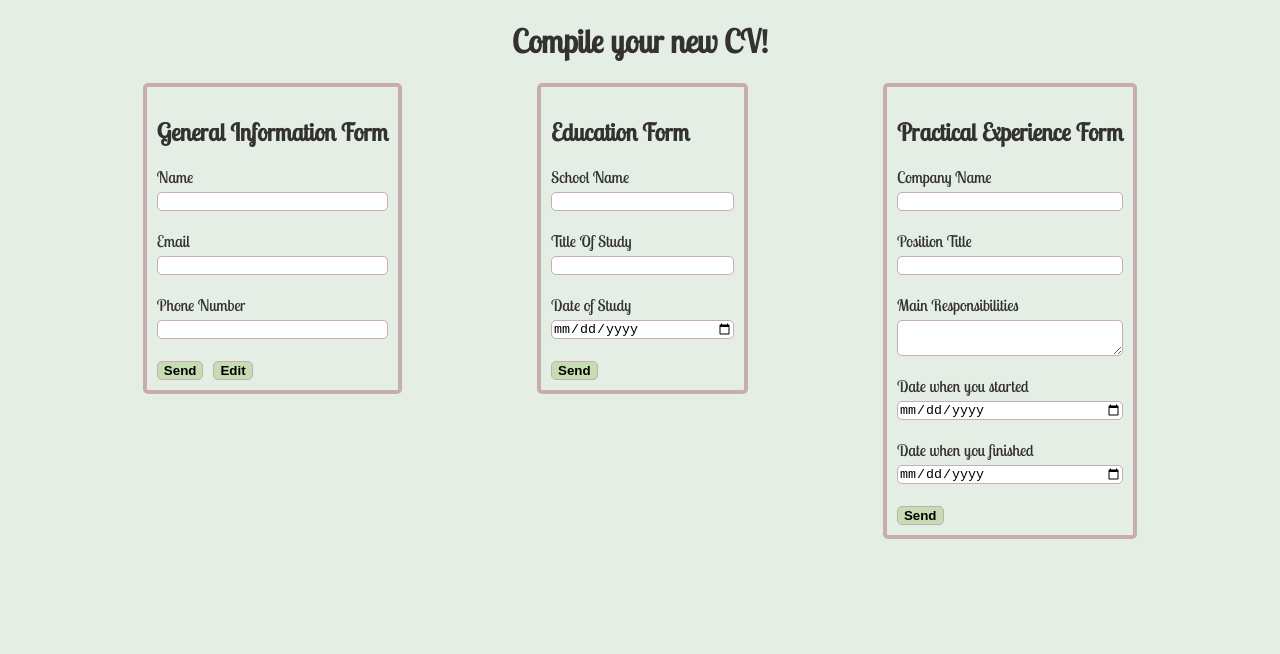
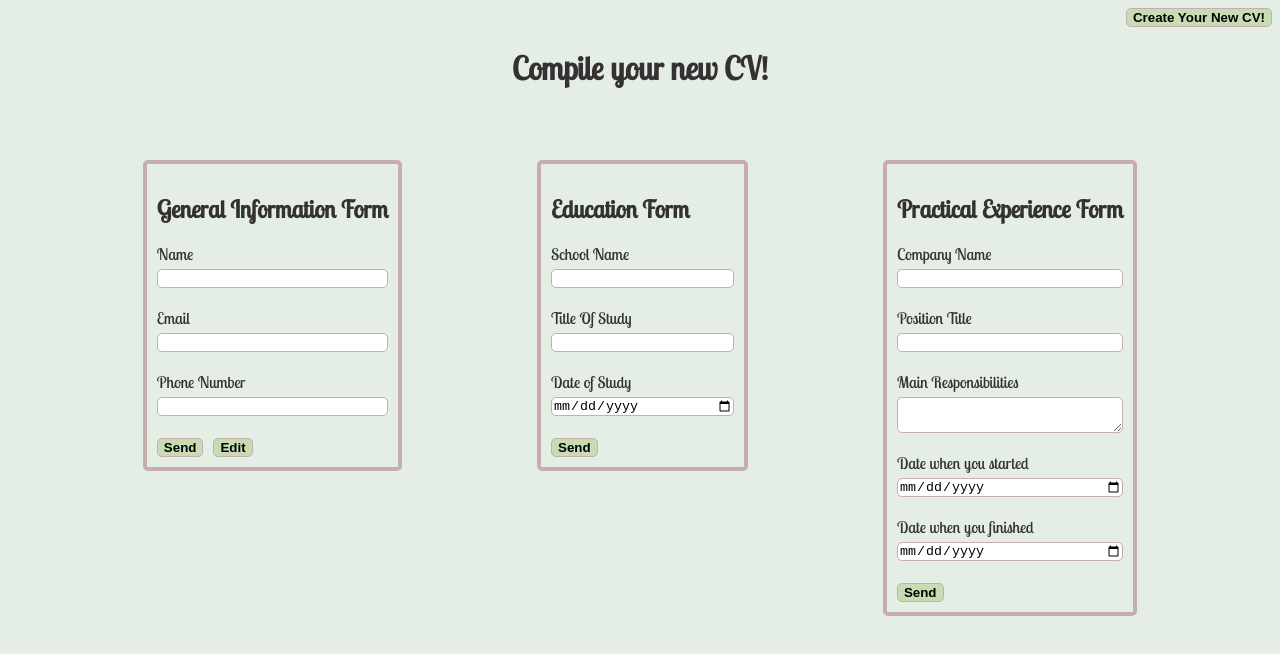
Before and after one commit to Vincde/Project-CV-Application, a React (Vite) app: page / in a window 1280 px wide. Shown: the top 654 px of the page. Built offline with nearby package versions, Linux system fonts and the light colour scheme.

Commit message:
Add styling to title/button container in App.jsx

```diff
--- a/src/App.css
+++ b/src/App.css
@@ -1,3 +1,18 @@
+input, textarea{
+    border-radius: 5px;
+    border: 1px solid #c7adad;
+    outline: none;
+}
+
+button{
+    border-radius: 5px;
+    font-weight:550;
+    outline: none;
+    border: 1px solid #c7adad;
+    background-color: #afce8c8e;
+}
+
+
 .form-components{
     display: flex;
     justify-content: space-evenly;
@@ -17,23 +32,22 @@
     gap: 5px;
 }
 
-input, textarea{
-    border-radius: 5px;
-    border: 1px solid #c7adad;
-    outline: none;
-}
 
-button{
-    border-radius: 5px;
-    font-weight:550;
-    outline: none;
-    border: 1px solid #c7adad;
-    background-color: #afce8c8e;
-}
 
 .form-components input, .form-components textarea{
     margin-bottom: 15px;
 }
+
+.form-title-bttn{
+    margin-bottom: 50px;
+    display: flex;
+    flex-direction: column;
+}
+
+.form-title-bttn button{
+    align-self:flex-end;
+}
+
 
 
 .infoBox{
--- a/src/App.jsx
+++ b/src/App.jsx
@@ -26,12 +26,17 @@ function App() {
 
     return(
         <>
-            <h1 style={{textAlign: "center"}}>Compile your new CV!</h1>
+            <div className="form-title-bttn">
+                <button>Create Your New CV!</button>
+                <h1 style={{textAlign: "center"}}>Compile your new CV!</h1>
+            </div>
+
             <section className="form-components">
                 <GeneralForm sendForm={setInfoObject}></GeneralForm>
                 <EducationForm sendForm={setEducationObject}></EducationForm>
                 <PracticeForm sendForm={setPracticeObject}></PracticeForm>
             </section>
+
 
             <p>
                 {cvInfo.name}
```
